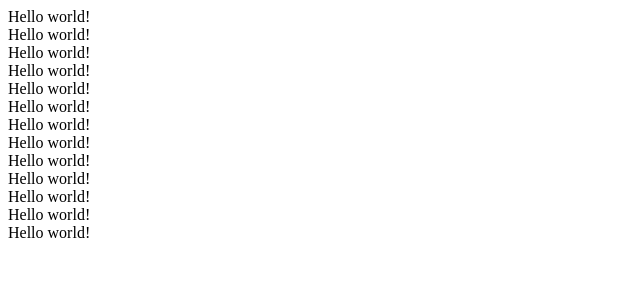
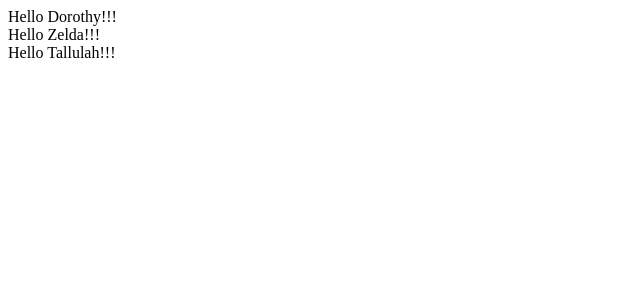
Before and after one commit to davidystephenson/summary-2025-03-08, a React (Vite) app: page / in a window 1280 px wide. Shown: the top 300 px of the page, without its empty margins (0-640 px from the left). Built offline with nearby package versions, Linux system fonts and the light colour scheme.

Commit message:
Hello props

```diff
--- a/src/App.jsx
+++ b/src/App.jsx
@@ -2,20 +2,10 @@ import Hello from "./Hello"
 
 export default function App () {
   return (
-    <div>
-      <Hello />
-      <Hello />
-      <Hello />
-      <Hello />
-      <Hello />
-      <Hello />
-      <Hello />
-      <Hello />
-      <Hello />
-      <Hello />
-      <Hello />
-      <Hello />
-      <Hello />
+    <div id='wrapper'>
+      <Hello person='Dorothy' />
+      <Hello person='Zelda' />
+      <Hello person='Tallulah' />
     </div>
   )
 }
--- a/src/Hello.jsx
+++ b/src/Hello.jsx
@@ -1,5 +1,6 @@
-export default function Hello () {
+export default function Hello (props) {
+  console.log('props', props)
   return (
-    <div>Hello world!</div>
+    <div>Hello {props.person}!!!</div>
   )
 }
```
